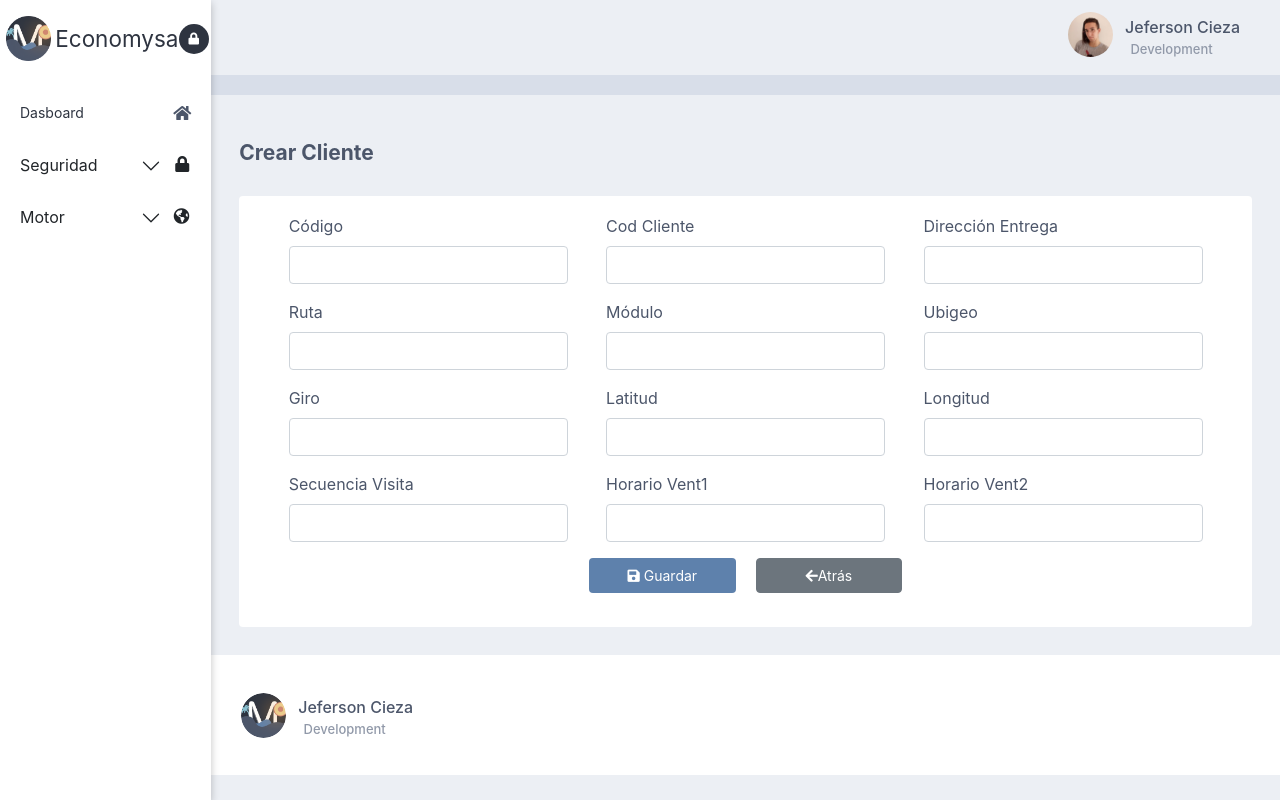
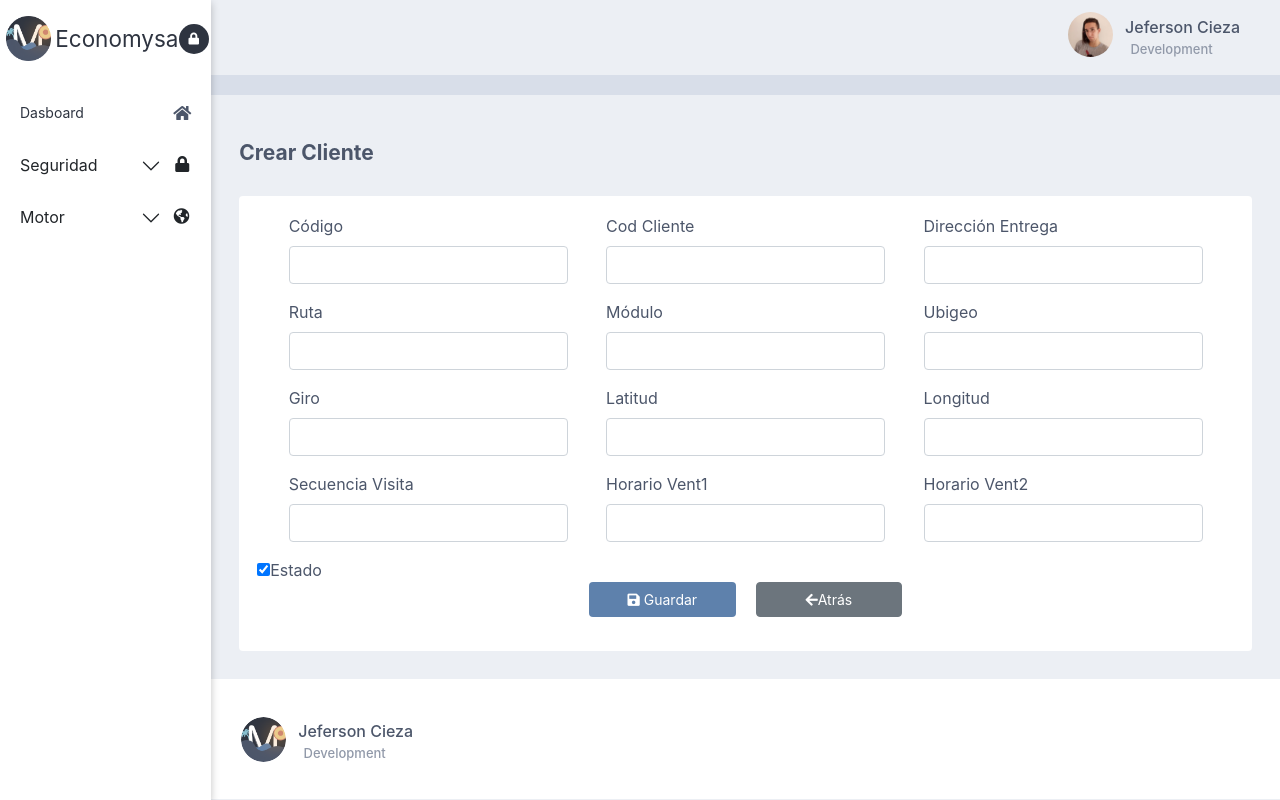
Before and after one commit to Linkhub-git/economysa-motor-front, a React (Create React App) app: page /motor/form-motor in a window 1280 px wide. Built offline with nearby package versions, Linux system fonts and the light colour scheme.

Commit message:
Structure Jsx checkbox

```diff
--- a/src/components/Formularios/FormularioMotores.js
+++ b/src/components/Formularios/FormularioMotores.js
@@ -85,6 +85,10 @@ function FormularioMotores() {
                                    </Form.Group>
                         })}
                     </Form>
+                <div className='chexboxContainer'>
+                    <input type="checkbox" checked="checked"/>
+                    <label htmlFor="">Estado</label>
+                </div>
                 <div className='btns-container'>
                         <div className='btn-formContainer'>
                             <button className='btn-saveForm'><i className="fas fa-save"></i> Guardar</button>
```
